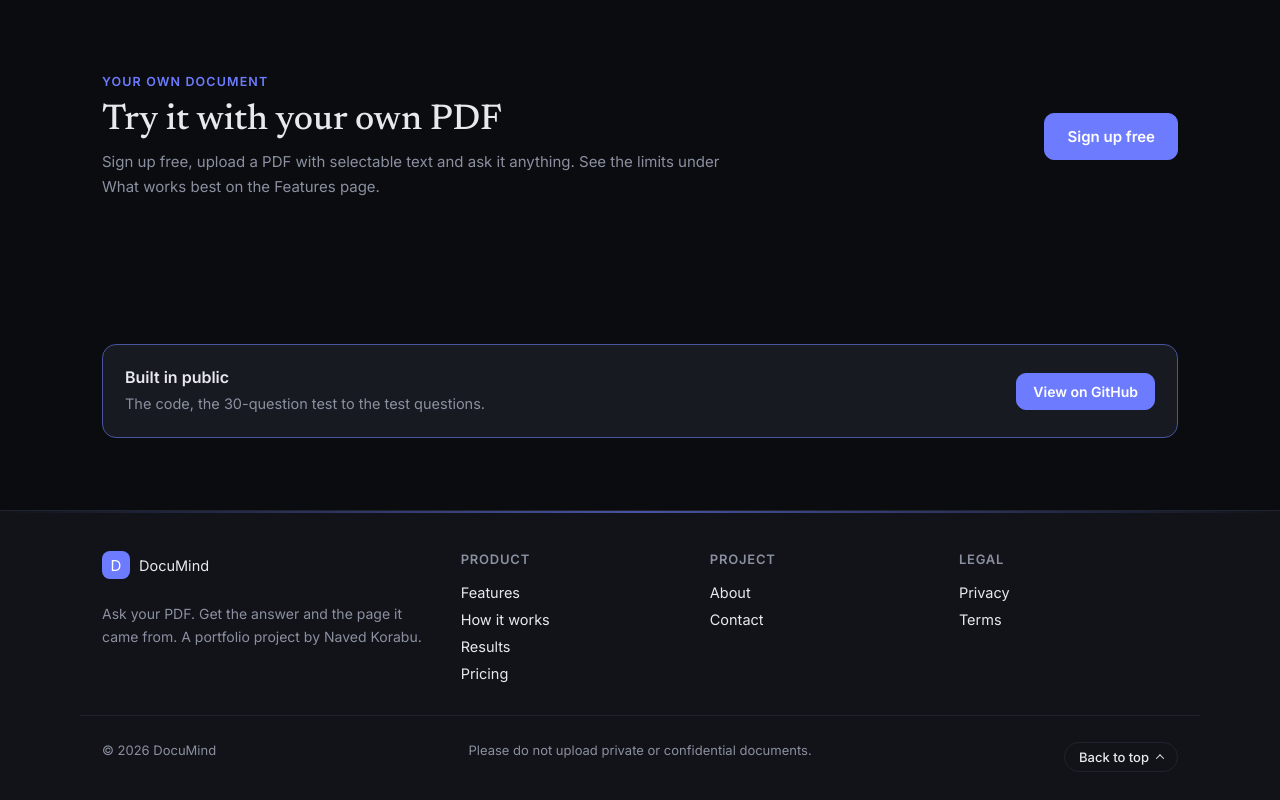
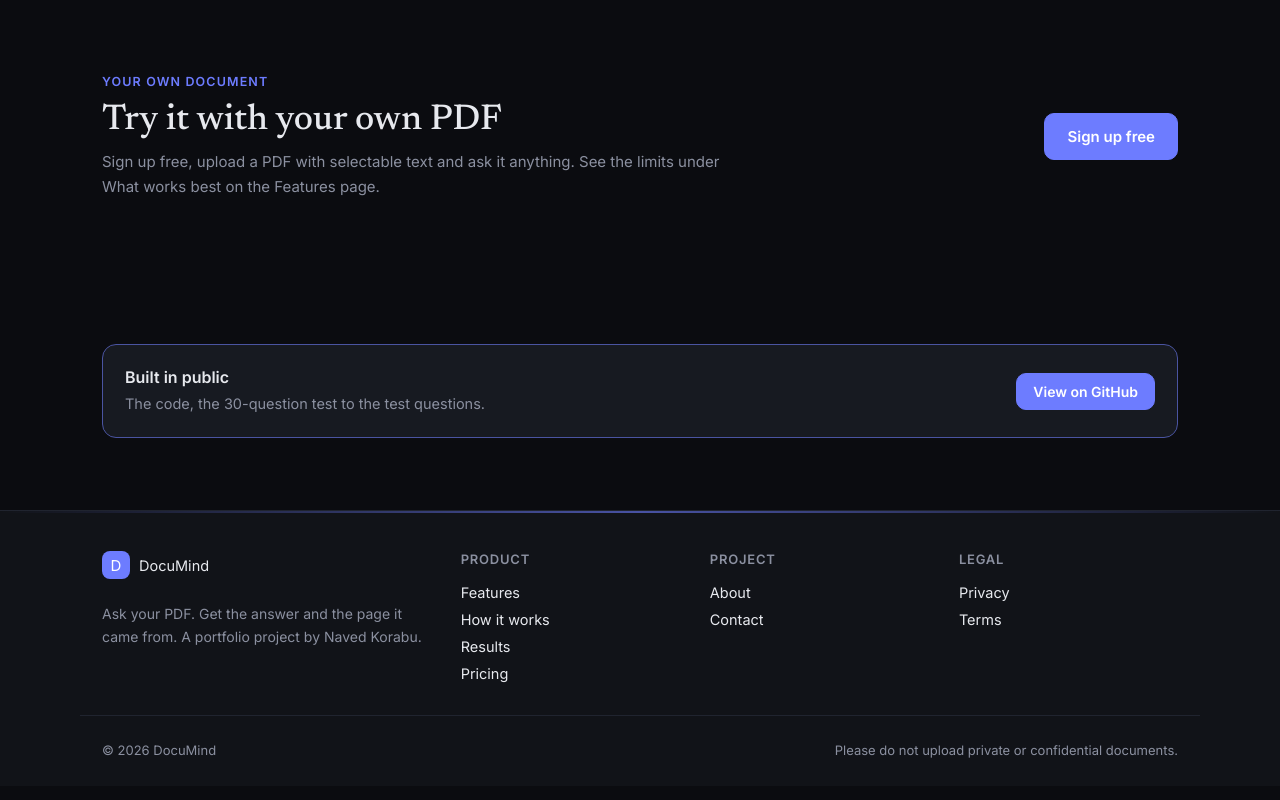
Before and after one commit to MoghalPathan/DocuMind, a React (Vite) app in the folder web/: page / in a window 1280 px wide. Shown: the part 2195-2995 px from the top of the page. Built offline with nearby package versions, Linux system fonts and the light colour scheme.

Commit message:
Back to Top button removed from footer

```diff
--- a/web/src/site/Site.jsx
+++ b/web/src/site/Site.jsx
@@ -174,7 +174,6 @@ export default function Site({ route, go, onAuth }) {
         <div className="st-wrap st-foot-base">
           <span>&copy; 2026 DocuMind</span>
           <span>Please do not upload private or confidential documents.</span>
-          <button className="st-top" onClick={() => window.scrollTo({ top: 0, behavior: "smooth" })}>Back to top <i aria-hidden="true" /></button>
         </div>
       </footer>
     </div>
```
